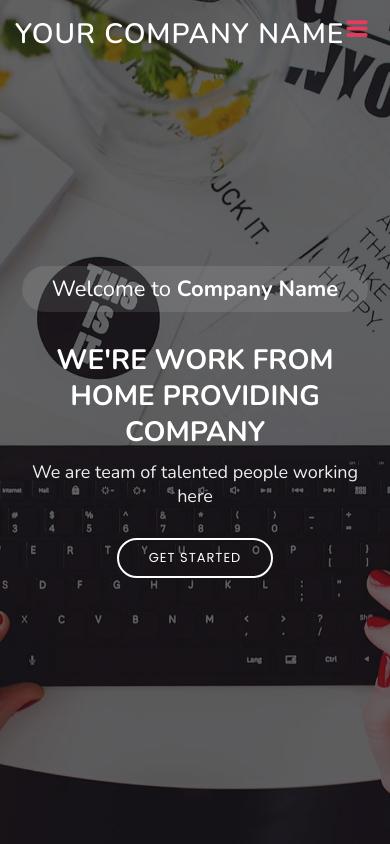
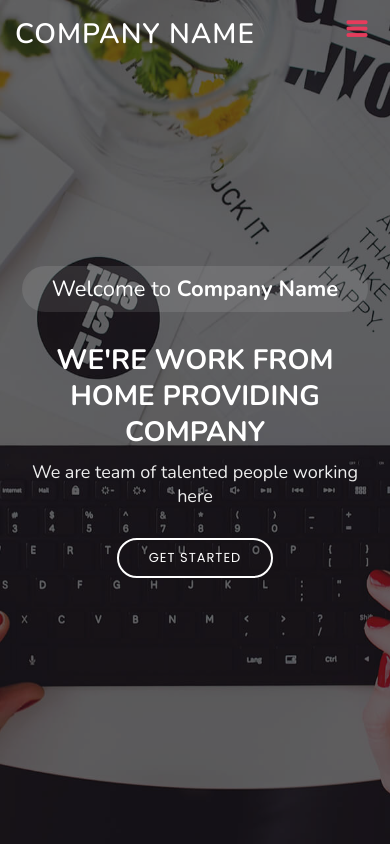
Before and after one commit to theultrontech/theultrontech.github.io, a plain HTML site: page index.html in a window 390 px wide. Shown: the top 844 px of the page. Drawn offline with nearby package versions, Linux system fonts and the light colour scheme.

Commit message:
Title Header Responsive Fix - Mobile

```diff
--- a/index.html
+++ b/index.html
@@ -5,7 +5,7 @@
     <meta charset="utf-8">
     <meta content="width=device-width, initial-scale=1.0" name="viewport">
 
-    <title>Your Company Name - Home</title>
+    <title>Company Name - Home</title>
     <meta content="" name="description">
     <meta content="" name="keywords">
 
@@ -35,7 +35,7 @@
     <header id="header" class="fixed-top ">
         <div class="container d-flex align-items-center">
 
-            <h1 class="logo mr-auto"><a href="index.html">Your Company Name</a></h1>
+            <h1 class="logo mr-auto"><a href="index.html">Company Name</a></h1>
             <!-- Uncomment below if you prefer to use an image logo -->
             <!-- <a href="index.html" class="logo mr-auto"><img src="assets/img/logo.png" alt="" class="img-fluid"></a>-->
 
```
